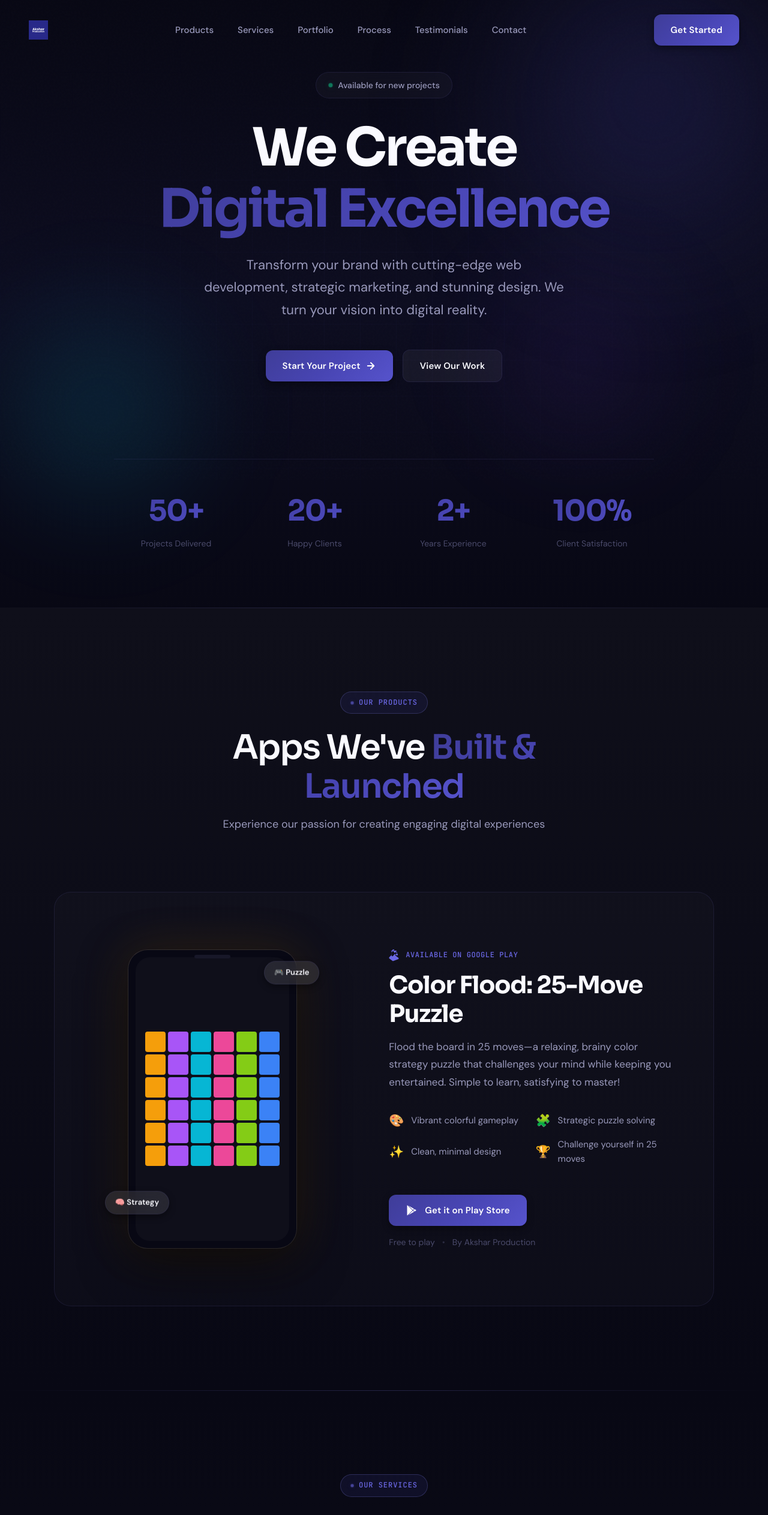
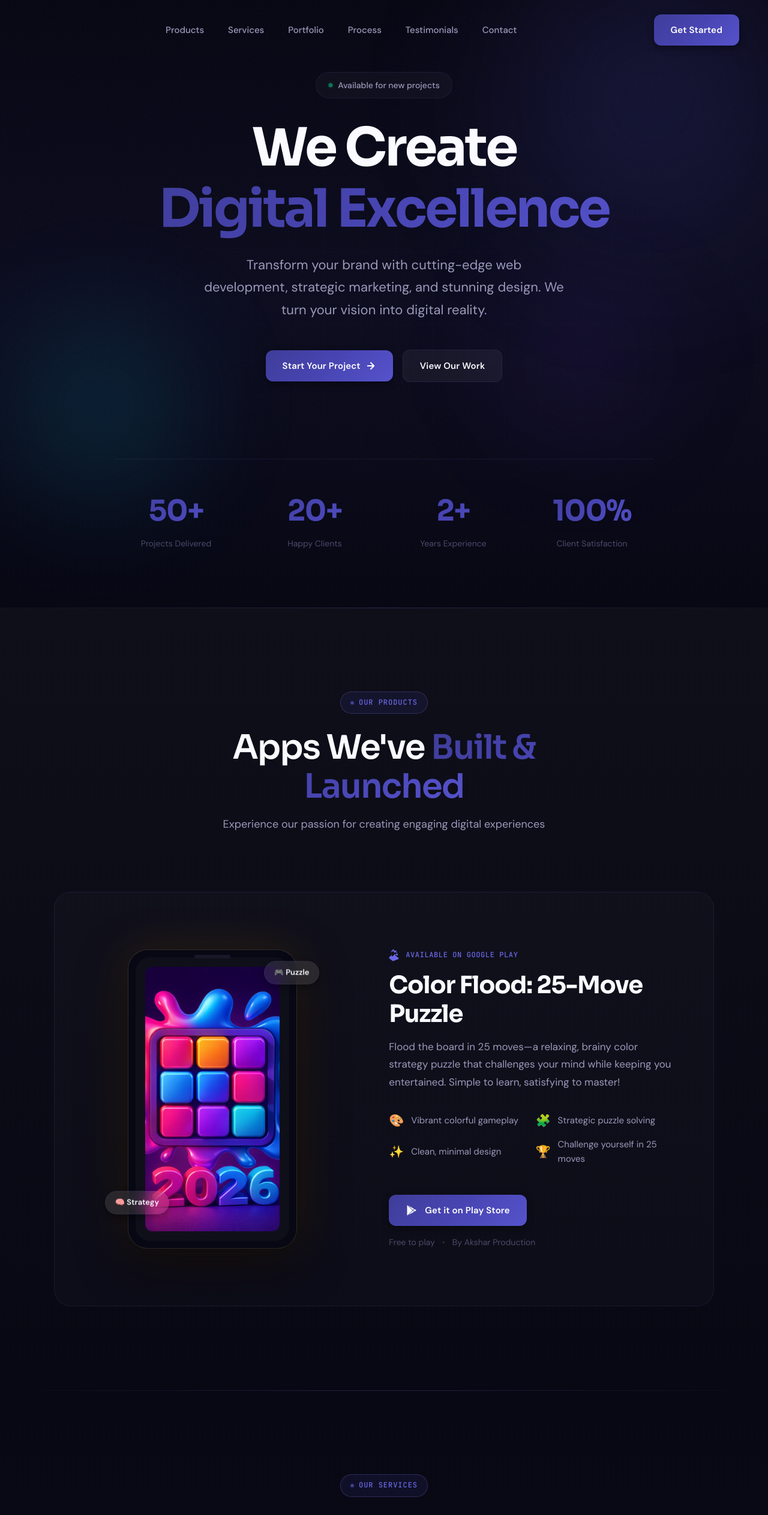
Before and after one commit to chiragmali09/Akshar-Production-Technology, a Next.js app: page / in a window 1280 px wide. Shown: the top 2526 px of the page at 60% size. Built offline with nearby package versions, Linux system fonts and the light colour scheme.

Commit message:
Add Color Flood hero image, favicon, and text logo

```diff
--- a/src/app/globals.css
+++ b/src/app/globals.css
@@ -755,6 +755,28 @@
   display: none;
 }
 
+.logo-text {
+  font-family: var(--font-display);
+  font-size: 1.25rem;
+  font-weight: 700;
+  background: var(--gradient-brand);
+  -webkit-background-clip: text;
+  -webkit-text-fill-color: transparent;
+  background-clip: text;
+  letter-spacing: -0.02em;
+  transition: opacity var(--duration-base);
+}
+
+.logo:hover .logo-text {
+  opacity: 0.85;
+}
+
+@media (max-width: 480px) {
+  .logo-text {
+    font-size: 1rem;
+  }
+}
+
 .logo-icon {
   width: 42px;
   height: 42px;
@@ -2387,3 +2409,11 @@
 .product-meta span:nth-child(2) {
   opacity: 0.5;
 }
+
+/* Game Hero Image */
+.game-hero-image {
+  width: 100%;
+  height: 100%;
+  object-fit: cover;
+  border-radius: 12px;
+}
--- a/src/app/layout.tsx
+++ b/src/app/layout.tsx
@@ -31,6 +31,7 @@
   return (
     <html lang="en">
       <head>
+        <link rel="icon" href="/favicon.png" type="image/png" />
         <link rel="preconnect" href="https://fonts.googleapis.com" />
         <link rel="preconnect" href="https://fonts.gstatic.com" crossOrigin="anonymous" />
         {/* Sora - Display font with geometric character */}
--- a/src/app/page.tsx
+++ b/src/app/page.tsx
@@ -20,7 +20,7 @@
       <div className="container">
         <div className="header-inner">
           <a href="/" className="logo">
-            <img src="/logo.png" alt="Akshar Production" className="logo-img" />
+            <span className="logo-text">Akshar Production & Technology</span>
           </a>
 
           <nav className="nav">
@@ -155,19 +155,12 @@
             <div className="product-visual">
               <div className="product-device">
                 <div className="product-screen">
-                  {/* Colorful grid representation */}
-                  <div className="game-preview">
-                    {[...Array(36)].map((_, i) => (
-                      <div
-                        key={i}
-                        className="game-cell"
-                        style={{
-                          background: ['#f59e0b', '#a855f7', '#06b6d4', '#ec4899', '#84cc16', '#3b82f6'][i % 6],
-                          animationDelay: `${i * 0.05}s`
-                        }}
-                      />
-                    ))}
-                  </div>
+                  {/* Color Flood Hero Image */}
+                  <img
+                    src="/colorflood-hero.png"
+                    alt="Color Flood Game"
+                    className="game-hero-image"
+                  />
                 </div>
               </div>
               {/* Floating badges */}
@@ -713,7 +706,7 @@
         <div className="footer-grid">
           <div className="footer-brand">
             <a href="/" className="logo">
-              <img src="/logo.png" alt="Akshar Production" className="logo-img" />
+              <span className="logo-text">Akshar Production & Technology</span>
             </a>
             <p>
               Your trusted partner for digital transformation. We create exceptional digital experiences that drive growth.
```
Also changed, not shown: public/colorflood-hero.png (added), public/favicon.png (added).
